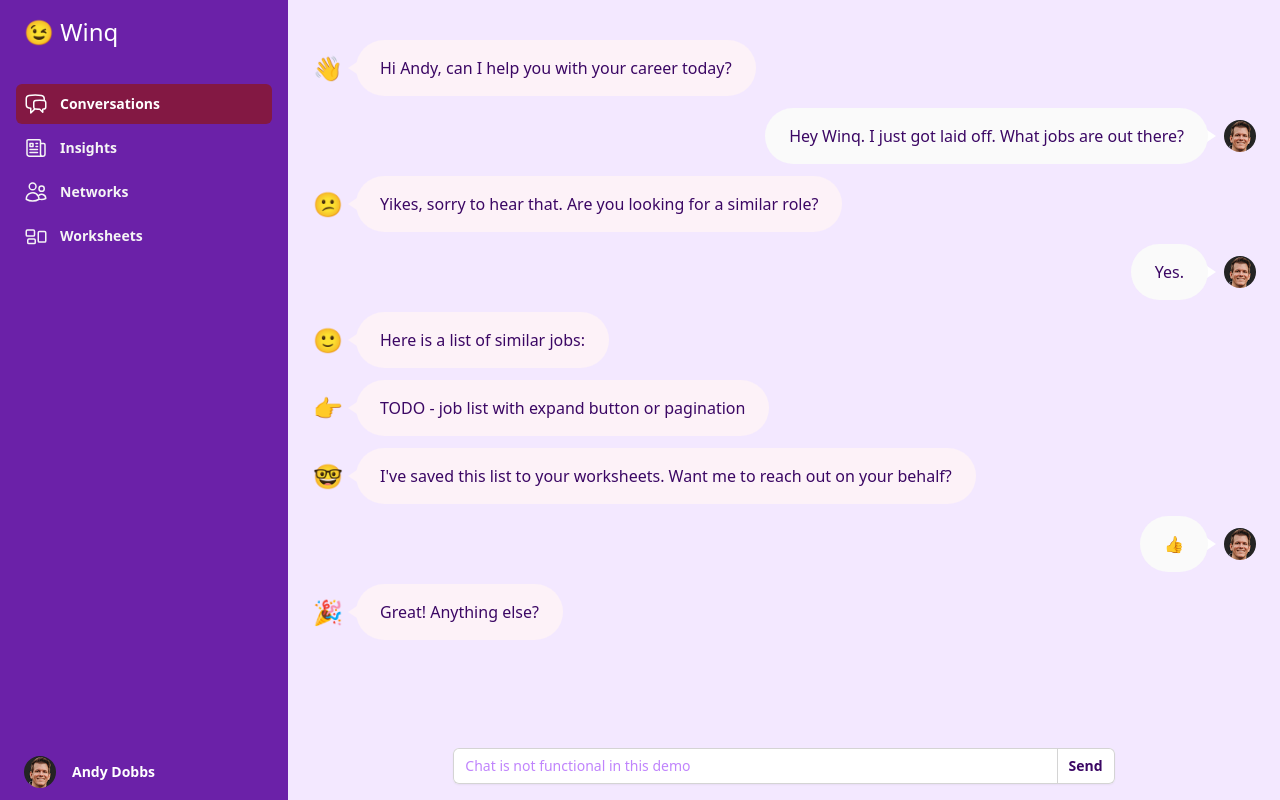
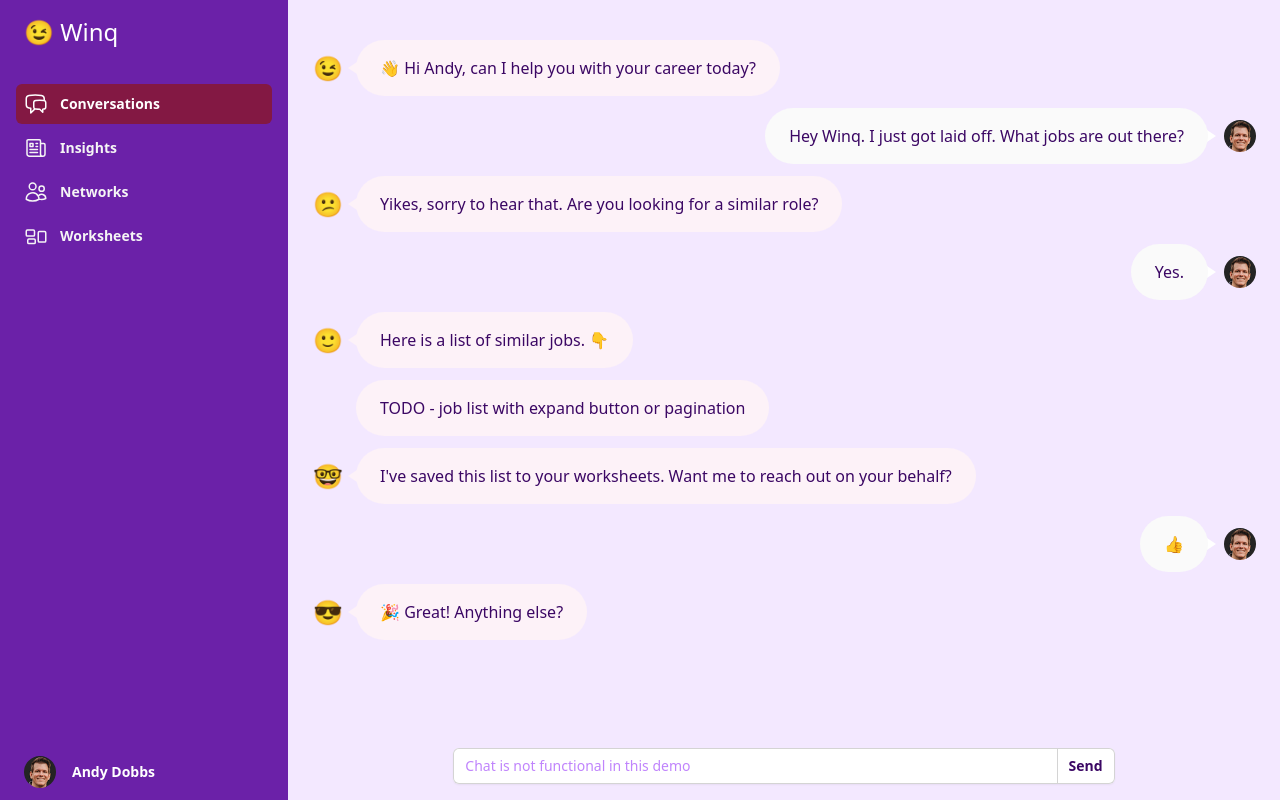
Before and after one commit to adobbs/winq-demo, a Next.js app: page /conversations in a window 1280 px wide. Built offline with nearby package versions, Linux system fonts and the light colour scheme; a web font is replaced by a local one.

Commit message:
Remove chat bubble caret conditionally

```diff
--- a/src/components/ChatThread.tsx
+++ b/src/components/ChatThread.tsx
@@ -1,29 +1,30 @@
 import ChatInput from "./ChatInput";
 
-// TODO: ?Change bot content to only use faces outside bubbles and other emoji inside
-// TODO: ?Conditionally displaying chat carets and emoji
 // TODO: ?Dynamically color chat carets
 // TODO: Convert to subcomponents
 // TODO: Navigating to prior conversations
 
+const emojiWink = <span>&#128521;</span>;
 const emojiWave = <span>&#128075;</span>;
 const emojiDisappointed = <span>&#128533;</span>;
-const emojiParty = <span>&#127881;</span>
-const emojiNerd = <span>&#129299;</span>
-const emojiSlightSmile = <span>&#128578;</span>
-const emojiThumbsUp = <span>&#128077;</span>
-const emojiPointingRight = <span>&#128073;</span>
+const emojiParty = <span>&#127881;</span>;
+const emojiNerd = <span>&#129299;</span>;
+const emojiCool = <span>&#128526;</span>;
+const emojiSlightSmile = <span>&#128578;</span>;
+const emojiThumbsUp = <span>&#128077;</span>;
+// const emojiPointingRight = <span>&#128073;</span>;
+const emojiPointingDown = <span>&#128071;</span>;
 
 const chatMessages = [
-    { id: 1, isAuthorUser: false, emoji: emojiWave, content: "Hi Andy, can I help you with your career today?" },
+    { id: 1, isAuthorUser: false, emoji: emojiWink, content: `${emojiWave.props.children} Hi Andy, can I help you with your career today?` },
     { id: 2, isAuthorUser: true, emoji: null, content: "Hey Winq. I just got laid off. What jobs are out there?" },
     { id: 3, isAuthorUser: false, emoji: emojiDisappointed, content: "Yikes, sorry to hear that. Are you looking for a similar role?" },
     { id: 4, isAuthorUser: true, emoji: null, content: "Yes." },
-    { id: 5, isAuthorUser: false, emoji: emojiSlightSmile, content: "Here is a list of similar jobs:" },
-    { id: 6, isAuthorUser: false, emoji: emojiPointingRight, content: "TODO - job list with expand button or pagination" },
+    { id: 5, isAuthorUser: false, emoji: emojiSlightSmile, content: `Here is a list of similar jobs. ${emojiPointingDown.props.children} ` },
+    { id: 6, isAuthorUser: false, emoji: null, content: "TODO - job list with expand button or pagination" },
     { id: 7, isAuthorUser: false, emoji: emojiNerd, content: "I've saved this list to your worksheets. Want me to reach out on your behalf?" },
     { id: 8, isAuthorUser: true, emoji: null, content: emojiThumbsUp },
-    { id: 9, isAuthorUser: false, emoji: emojiParty, content: "Great! Anything else?" },
+    { id: 9, isAuthorUser: false, emoji: emojiCool, content: `${emojiParty.props.children} Great! Anything else?` },
 ];
 
 // Filter out null and undefined values - https://www.skillthrive.com/hunter/snippets/combine-css-classes
@@ -51,7 +52,7 @@ export default function ChatThread() {
                                 </span>
                                 <svg
                                     className={classNames(
-                                        message.isAuthorUser
+                                        message.isAuthorUser || !message.emoji
                                         ? "hidden"
                                         : "",
                                         "h-4 w-4 -ml-1 -mr-3"
@@ -64,6 +65,9 @@ export default function ChatThread() {
                                         message.isAuthorUser
                                         ? "bg-neutral-50 w-fit ml-auto"
                                         : "bg-pink-50 w-fit mr-auto",
+                                        !message.isAuthorUser && !message.emoji
+                                        ? "ml-2"
+                                        : "",
                                         "relative px-4 py-4 rounded-full sm:px-6"
                                     )}
                                 >
```
